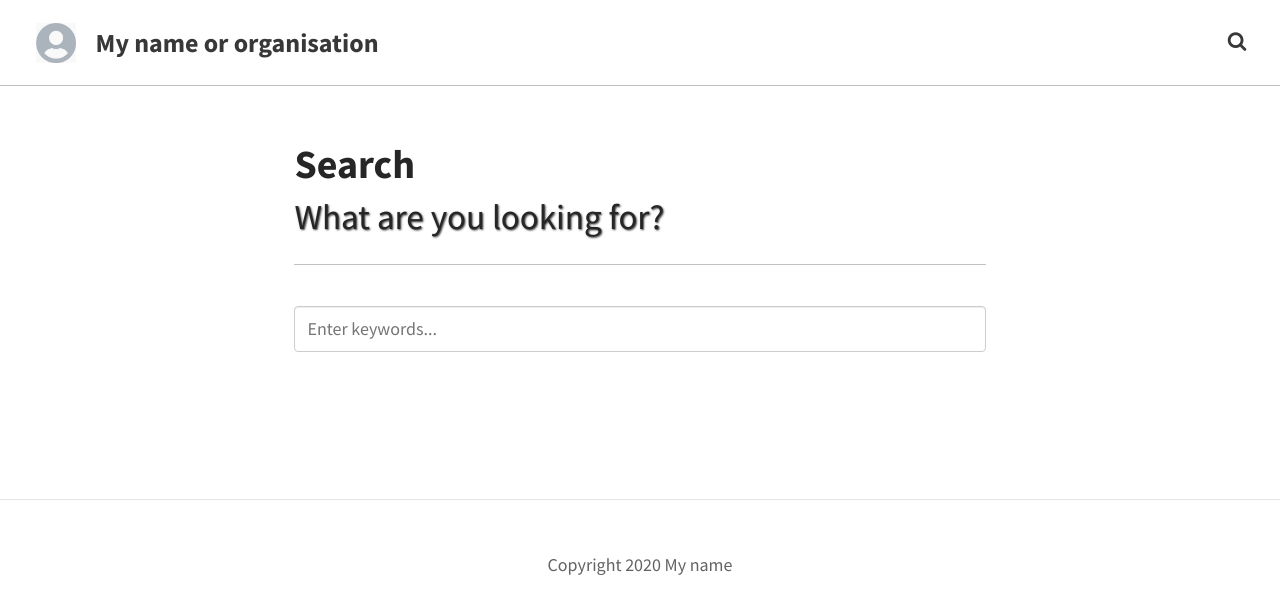
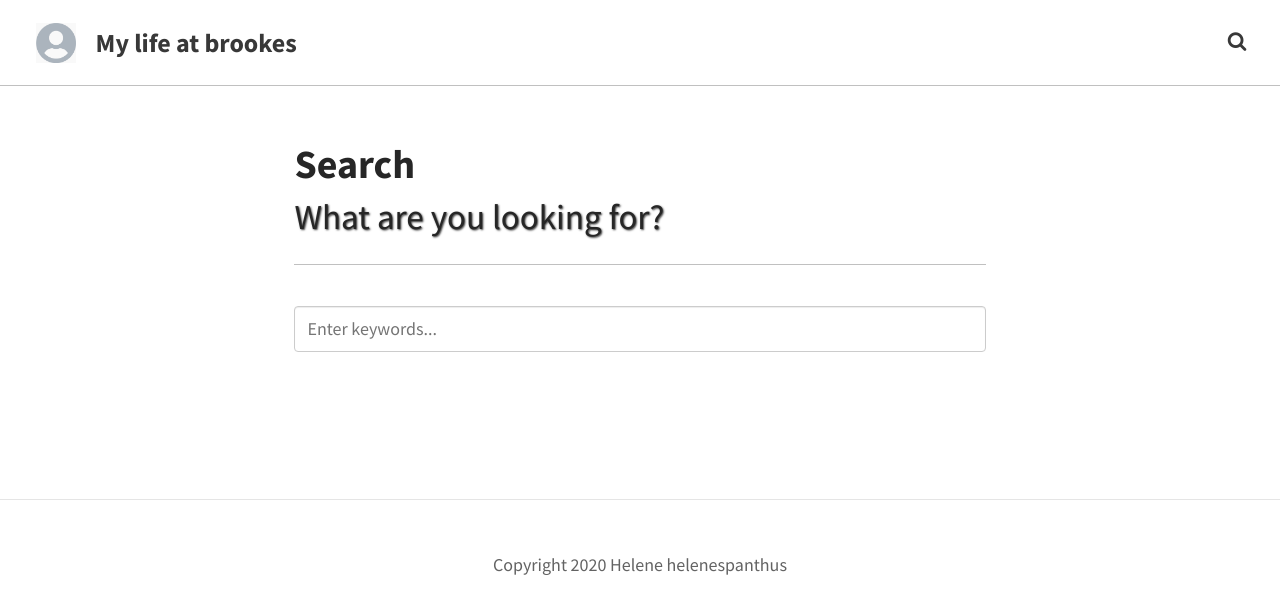
Before and after one commit to helenespanthus/helenespanthus.github.io, a Jekyll site: the page built from pages/search.md, in a window 1280 px wide. Shown: the top 614 px of the page. Built offline with Jekyll 4.4.1, drawn with Linux system fonts in a browser that asks for light colours.

Commit message:
First changes to config

```diff
--- a/_config.yml
+++ b/_config.yml
@@ -30,8 +30,8 @@ defaults:
 
 # SITE CONFIGURATION
 baseurl: ''  #leave this alone
-url: "https://yoursite.github.io"   #change this to yours
-title: My name or organisation # site's title
+url: "https://helenespanthus.github.io"   #change this to yours
+title: My life at brookes # site's title
 description: "A website with a blog" # used by search engines
 
 # SITE-SPECIFIC CONFIGURATION
@@ -47,16 +47,16 @@ gridlayout: false # change to true if you want grd layout
 
 # Header and footer text
 # Change this text to yourown
-header_text: My blog and my web site
+header_text: Hello there!
 
 # find an image for your own home page and put it into the images folder
-header_feature_image: /uploads/pages.jpg
+header_feature_image: /uploads/type.jpg
 
 twitter_username:   #change to your own twitter account
 lang: en_gb
 # change the following to your name or site name
 footer_text:
-    "Copyright 2020 My name"
+    "Copyright 2020 Helene helenespanthus"
   # Icons
   # If you have any of these accounts add them in here
 rss: false  # Make sure you created a feed.xml with feed.xml layout
```
Also changed, not shown: _posts/2020-02-12-brookes.markdown (added, +10 -0 lines).
